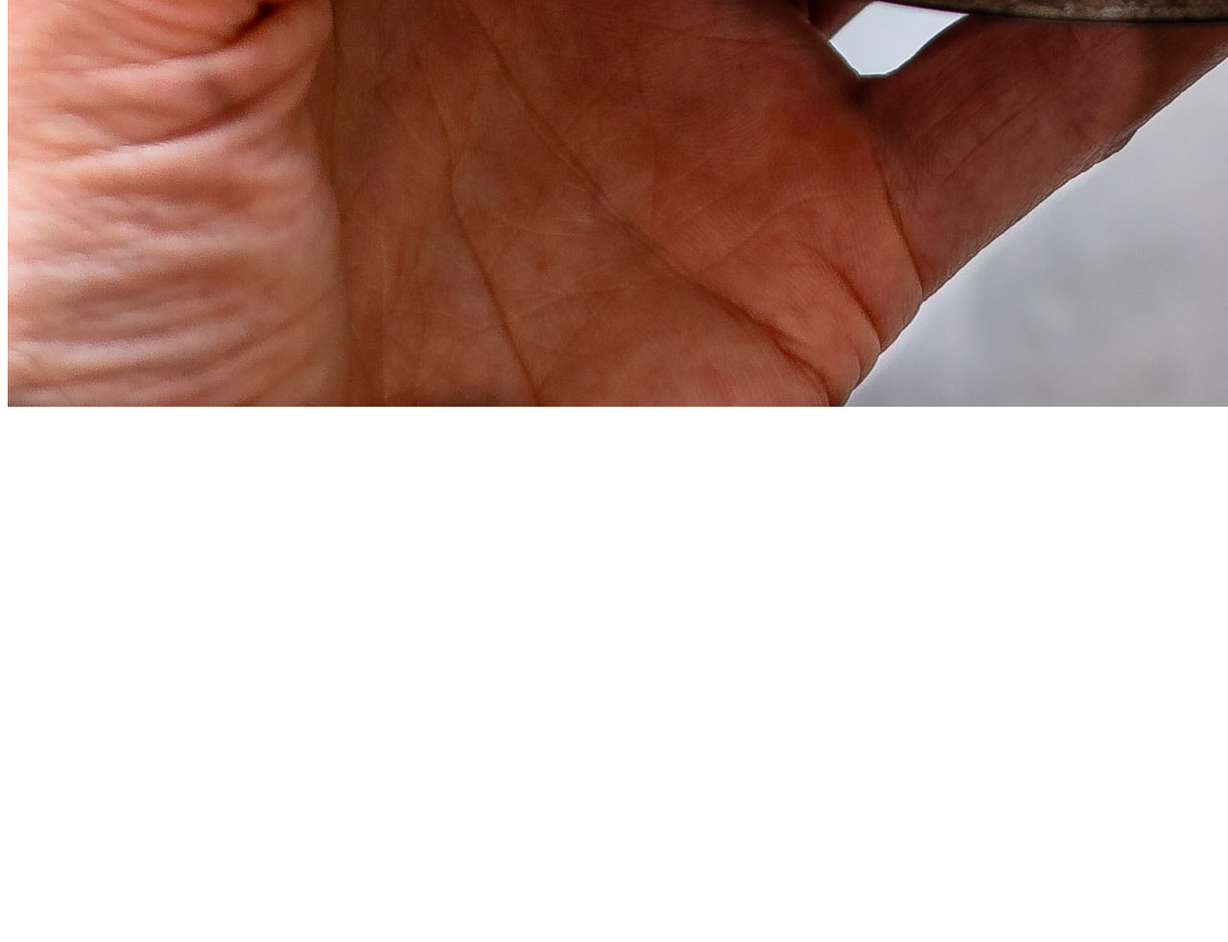
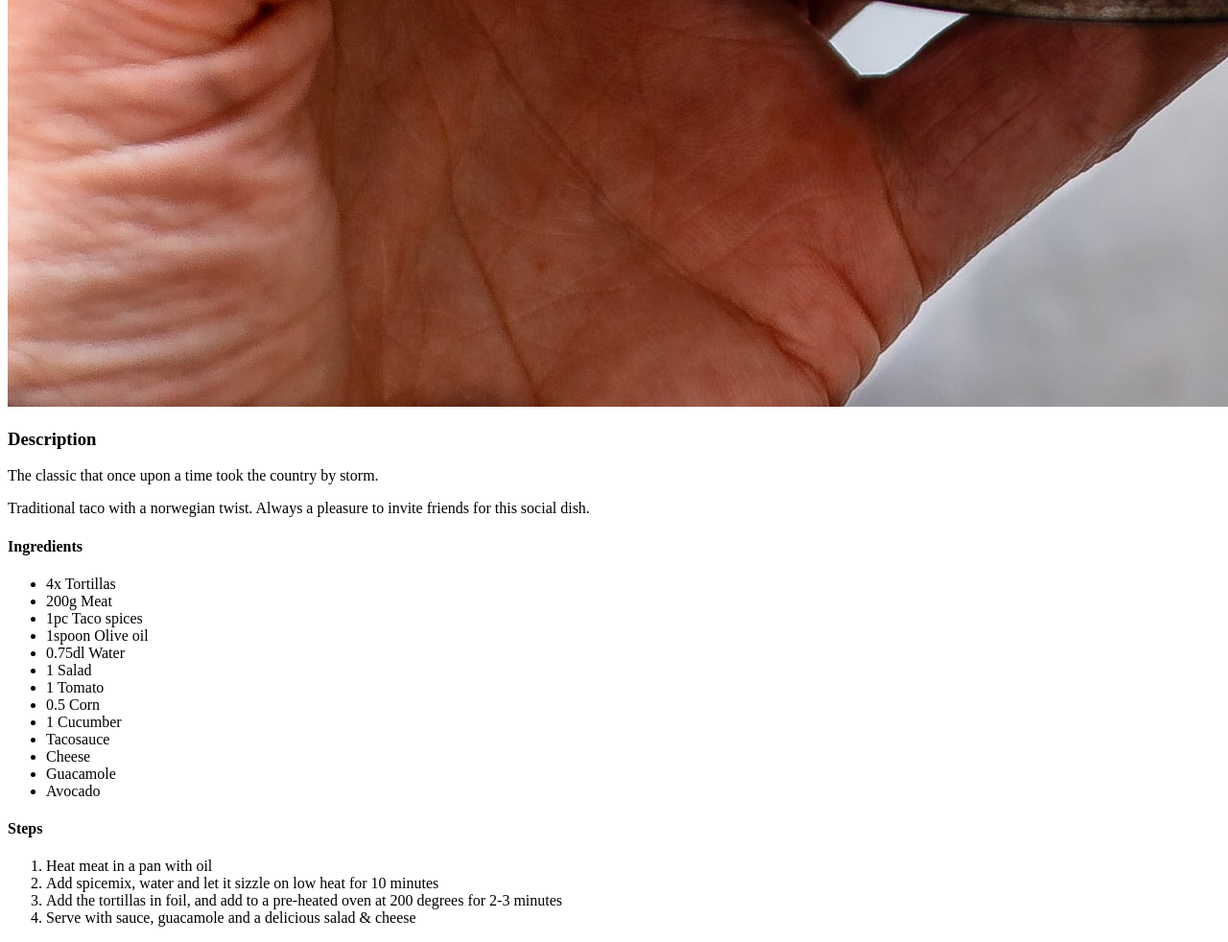
Before and after one commit to Goodge1/odin-recipes, a plain HTML site: page recipes/taco.html in a window 1280 px wide. Shown: the part 3406-4388 px from the top of the page at 96% size. Before the commit the page ends 3842 px from the top, so only its background shows below. Drawn offline with Linux system fonts and the light colour scheme.

Commit message:
Modify taco.html to include ingredients & steps

```diff
--- a/recipes/taco.html
+++ b/recipes/taco.html
@@ -8,5 +8,34 @@
 <body>
     <h1>Taco</h1>
     <img src="../img/taco.jpg" alt="Image of a delicious plate of tacos, held up by a hand">
+
+    <h3>Description</h3>
+    <p>The classic that once upon a time took the country by storm.</p>
+    <p>Traditional taco with a norwegian twist. Always a pleasure to invite friends for this social dish.</p>
+
+    <h4>Ingredients</h4>
+        <ul>
+            <li>4x Tortillas</li>
+            <li>200g Meat</li>
+            <li>1pc Taco spices</li>
+            <li>1spoon Olive oil</li>
+            <li>0.75dl Water</li>
+            <li>1 Salad</li>
+            <li>1 Tomato</li>
+            <li>0.5 Corn</li>
+            <li>1 Cucumber</li>
+            <li>Tacosauce</li>
+            <li>Cheese</li>
+            <li>Guacamole</li>
+            <li>Avocado</li>
+        </ul>
+
+    <h4>Steps</h4>
+        <ol>
+            <li>Heat meat in a pan with oil</li>
+            <li>Add spicemix, water and let it sizzle on low heat for 10 minutes</li>
+            <li>Add the tortillas in foil, and add to a pre-heated oven at 200 degrees for 2-3 minutes</li>
+            <li>Serve with sauce, guacamole and a delicious salad & cheese</li>
+        </ol>
 </body>
 </html>
```
Also changed, not shown: recipes/pizza.html (+12 -0 lines).
